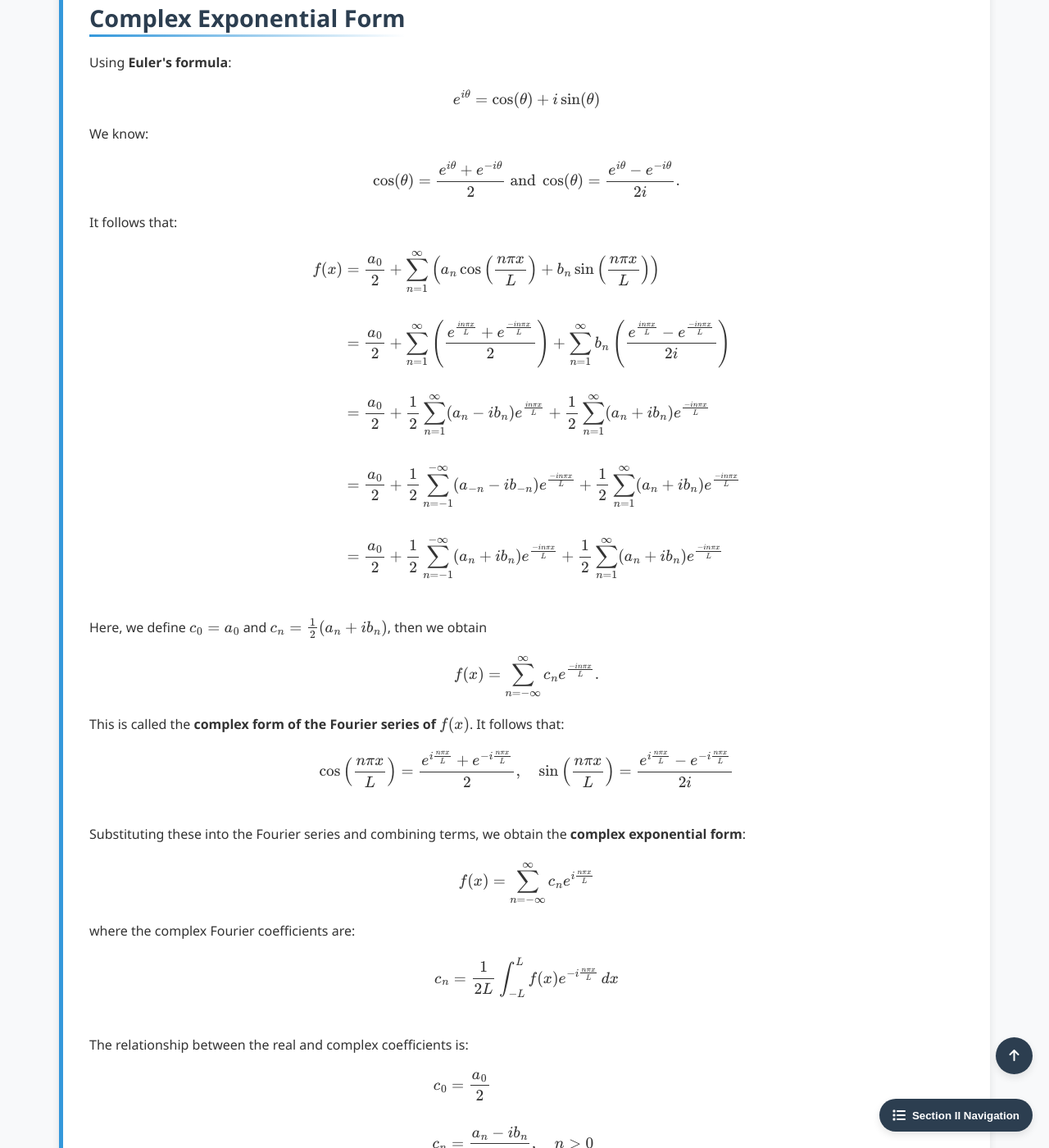
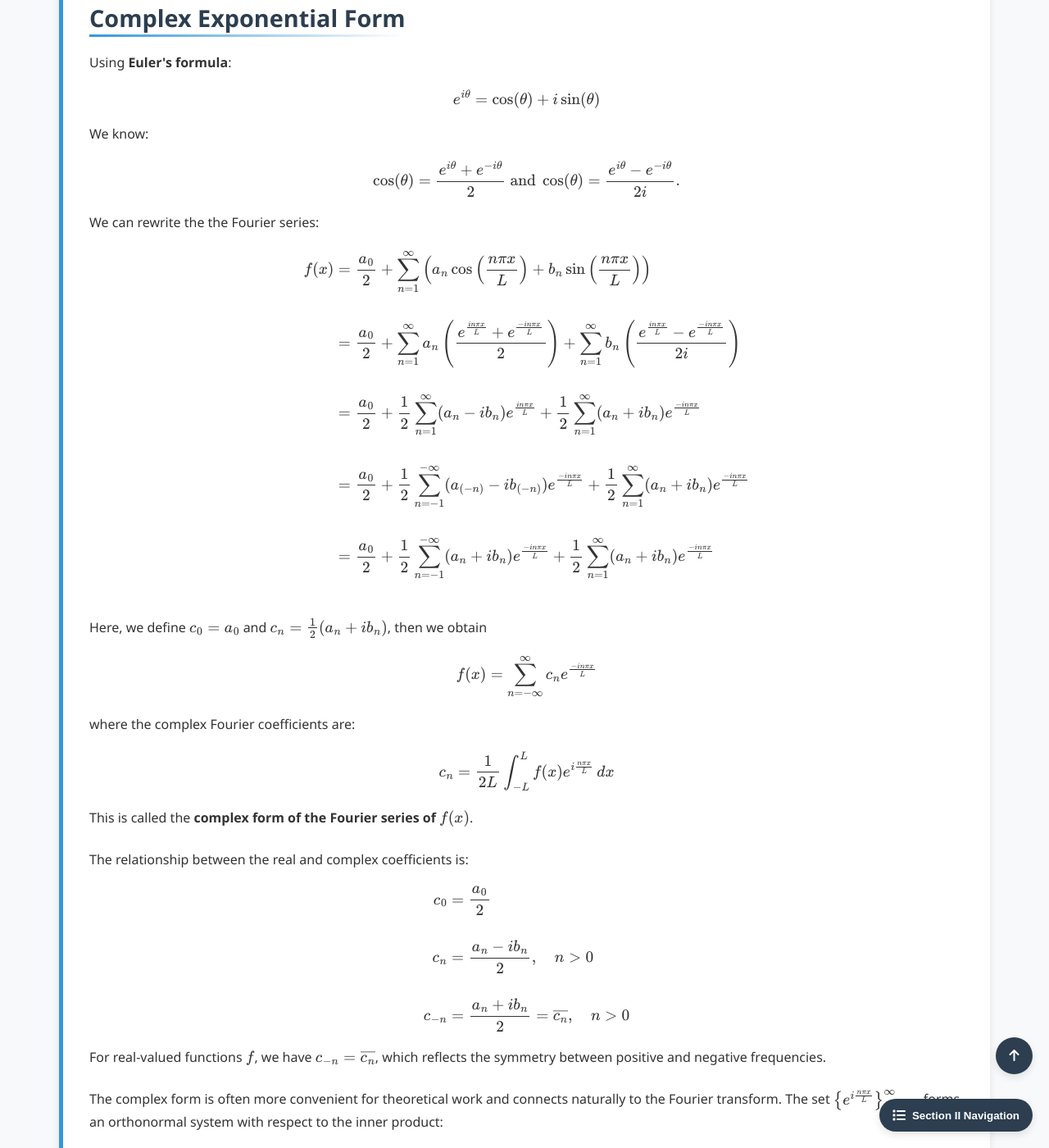
Before and after one commit to Yusukey01/yusukey01.github.io, a Jekyll site: the page built from Mathematics/Calculus/fourier_series.html, in a window 1280 px wide and 1400 px high, scrolled down 5324 px. Shown: the whole window at 82% size. Built offline with Jekyll 4.4.1, drawn with Linux system fonts in a browser that asks for light colours.

```diff
--- a/Mathematics/Calculus/fourier_series.html
+++ b/Mathematics/Calculus/fourier_series.html
@@ -305,15 +305,15 @@ uses_python: false
                 \cos(\theta) = \frac{e^{i\theta} - e^{-i\theta}}{2i}.
                 \]
 
-               It follows that:
+               We can rewrite the the Fourier series:
                 \[
                 \begin{align*}
                     f(x) &= \frac{a_0}{2} + \sum_{n=1}^{\infty} \left( a_n \cos\left(\frac{n\pi x}{L}\right) + b_n \sin\left(\frac{n\pi x}{L}\right) \right) \\\\
-                         &= \frac{a_0}{2} + \sum_{n=1}^{\infty} \left( \frac{e^{\frac{i n\pi x}{L}} + e^{\frac{-i n\pi x}{L}}}{2} \right)
+                         &= \frac{a_0}{2} + \sum_{n=1}^{\infty} a_n \left( \frac{e^{\frac{i n\pi x}{L}} + e^{\frac{-i n\pi x}{L}}}{2} \right)
                                           + \sum_{n=1}^{\infty} b_n \left( \frac{e^{\frac{i n\pi x}{L}} - e^{\frac{-i n\pi x}{L}}}{2i} \right) \\\\
                          &= \frac{a_0}{2} + \frac{1}{2}\sum_{n=1}^{\infty} (a_n - i b_n) e^{\frac{i n\pi x}{L}}
                                           + \frac{1}{2}\sum_{n=1}^{\infty} (a_n + ib_n) e^{\frac{-i n\pi x}{L}} \\\\
-                         &= \frac{a_0}{2} + \frac{1}{2}\sum_{n= -1}^{-\infty} (a_{-n} - i b_{-n}) e^{\frac{-i n\pi x}{L}}
+                         &= \frac{a_0}{2} + \frac{1}{2}\sum_{n= -1}^{-\infty} (a_{(-n)} - i b_{(-n)}) e^{\frac{-i n\pi x}{L}}
                                           + \frac{1}{2}\sum_{n=1}^{\infty} (a_n + ib_n) e^{\frac{-i n\pi x}{L}} \\\\
                          &= \frac{a_0}{2} + \frac{1}{2}\sum_{n= -1}^{-\infty} (a_n + i b_n) e^{\frac{-i n\pi x}{L}}
                                           + \frac{1}{2}\sum_{n=1}^{\infty} (a_n + ib_n) e^{\frac{-i n\pi x}{L}} \\\\
@@ -322,25 +322,14 @@ uses_python: false
                 \]
                 Here, we define \(c_0 = a_0\) and \(c_n = \frac{1}{2}(a_n + ib_n)\), then we obtain
                 \[
-                f(x) =  \sum_{n= -\infty}^{\infty} c_n e^{\frac{-i n \pi x}{L}}.
-                \]
-                This is called the <strong>complex form of the Fourier series of \(f(x)\)</strong>.
-
-
-                It follows that:
-                \[
-                \cos\left(\frac{n\pi x}{L}\right) = \frac{e^{i\frac{n\pi x}{L}} + e^{-i\frac{n\pi x}{L}}}{2}, \quad \sin\left(\frac{n\pi x}{L}\right) = \frac{e^{i\frac{n\pi x}{L}} - e^{-i\frac{n\pi x}{L}}}{2i}
-                \]
-                <br>
-                Substituting these into the Fourier series and combining terms, we obtain the <strong>complex exponential form</strong>:
-                \[
-                f(x) = \sum_{n=-\infty}^{\infty} c_n e^{i\frac{n\pi x}{L}}
+                f(x) =  \sum_{n= -\infty}^{\infty} c_n e^{\frac{-i n \pi x}{L}}
                 \]
                 where the complex Fourier coefficients are:
                 \[
-                c_n = \frac{1}{2L} \int_{-L}^{L} f(x)e^{-i\frac{n\pi x}{L}} \, dx
+                c_n = \frac{1}{2L} \int_{-L}^{L} f(x)e^{i\frac{n\pi x}{L}} \, dx
                 \]
-                <br>
+                This is called the <strong>complex form of the Fourier series of \(f(x)\)</strong>.
+                <br><br>
                 The relationship between the real and complex coefficients is:
                 \[
                 \begin{align*}
```
